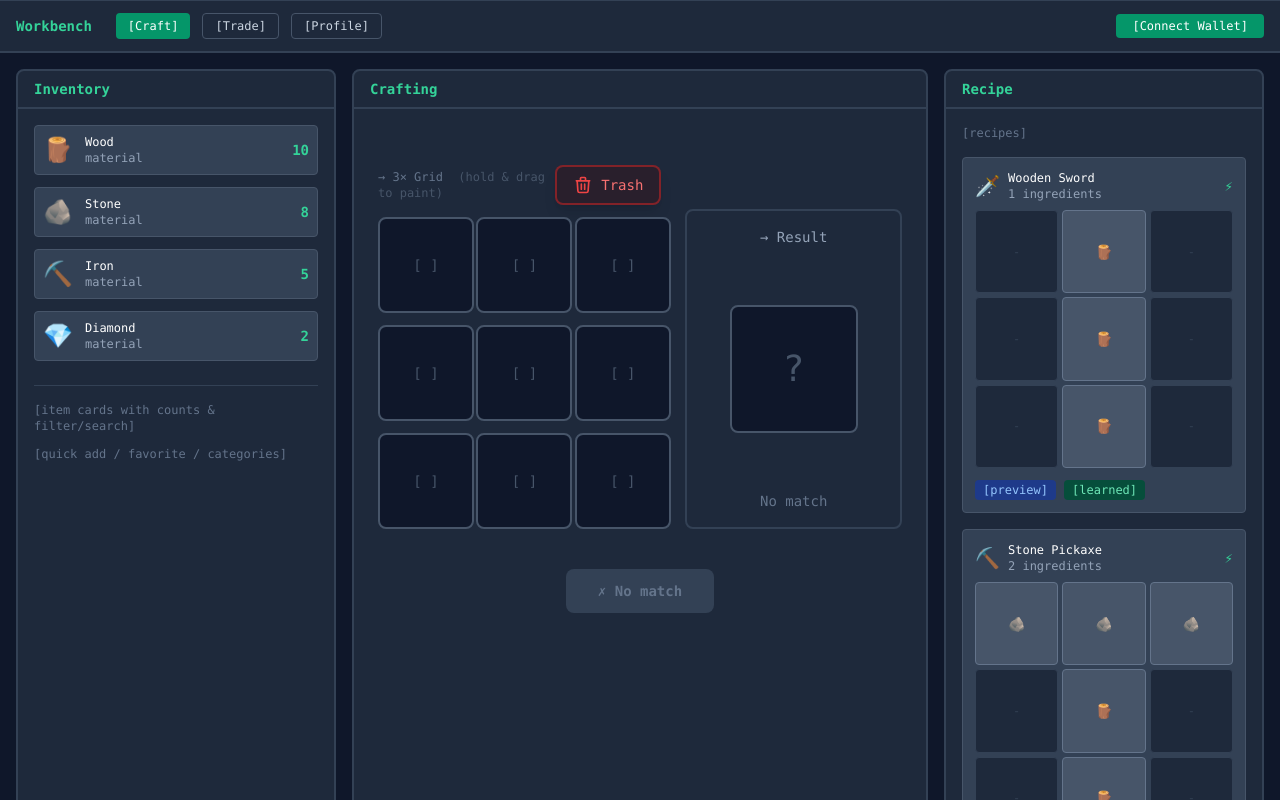
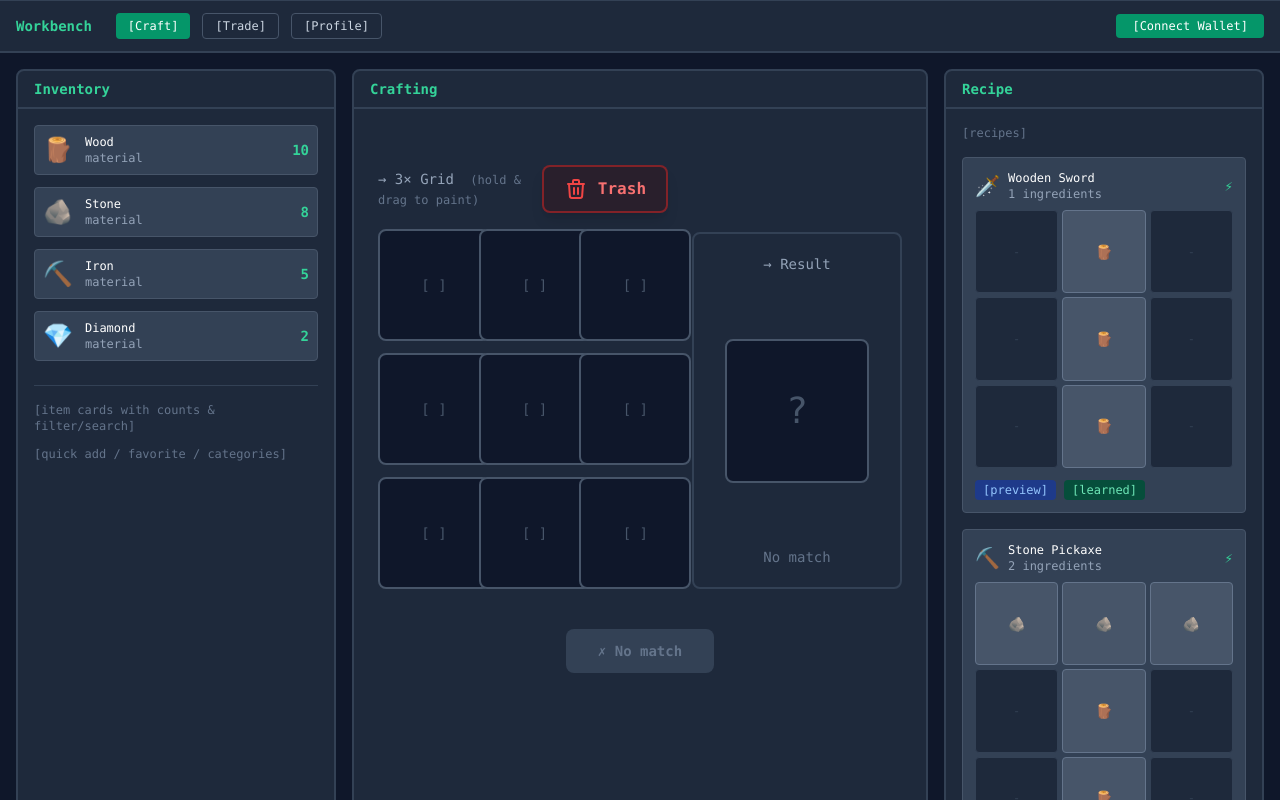
Before and after one commit to thundernan/workbench, a Vue app in the folder client/: page / in a window 1280 px wide. Shown: the top 800 px of the page. Built offline with nearby package versions, Linux system fonts and the light colour scheme.

Commit message:
refactor: refactor main page

```diff
--- a/client/src/views/Home.vue
+++ b/client/src/views/Home.vue
@@ -85,10 +85,10 @@
            <div class="flex items-end gap-6 mb-10">
              <!-- 3x3 Grid -->
             <div>
-              <div class="flex items-center justify-between w-full max-w-xs mb-3 mt-8">
-                <div class="text-slate-500 text-xs">
+               <div class="flex items-center justify-between w-full mb-4 mt-8">
+                 <div class="text-slate-400 text-sm font-medium">
                    → 3× Grid
-                  <span v-if="!isPainting" class="ml-2 text-slate-600">(hold & drag to paint)</span>
+                   <span v-if="!isPainting" class="ml-2 text-slate-500 text-xs">(hold & drag to paint)</span>
                  </div>
                  <!-- Trash Zone -->
                  <div
@@ -96,11 +96,11 @@
                      @dragleave="onTrashDragLeave"
                      @drop="onTrashDrop"
                      @click="clearCraftingGrid"
-                    class="px-4 py-2 rounded-lg border-2 transition-all duration-200 cursor-pointer shadow-lg hover:scale-105"
+                     class="px-5 py-2.5 rounded-lg border-2 transition-all duration-200 cursor-pointer shadow-lg hover:scale-105"
                      :class="isOverTrash ? 'border-red-400 bg-red-900/70 scale-110 shadow-red-500/50' : 'border-red-600/50 bg-red-950/30 hover:border-red-500 hover:bg-red-950/50'"
                  >
-                  <div class="flex items-center gap-2 text-sm font-medium">
-                    <svg class="w-5 h-5" :class="isOverTrash ? 'text-red-400' : 'text-red-500'" fill="none" stroke="currentColor" viewBox="0 0 24 24">
+                   <div class="flex items-center gap-2.5 text-base font-semibold">
+                     <svg class="w-6 h-6" :class="isOverTrash ? 'text-red-400' : 'text-red-500'" fill="none" stroke="currentColor" viewBox="0 0 24 24">
                        <path stroke-linecap="round" stroke-linejoin="round" stroke-width="2" d="M19 7l-.867 12.142A2 2 0 0116.138 21H7.862a2 2 0 01-1.995-1.858L5 7m5 4v6m4-6v6m1-10V4a1 1 0 00-1-1h-4a1 1 0 00-1 1v3M4 7h16" />
                      </svg>
                      <span :class="isOverTrash ? 'text-red-400' : 'text-red-400'">Trash</span>
@@ -119,7 +119,7 @@
                      @drop="onDrop($event, index)"
                      @mousedown="onCellMouseDown($event, index)"
                      @mouseenter="onCellMouseEnter(index)"
-                    class="w-24 h-24 border-2 rounded-lg flex items-center justify-center text-4xl transition-all duration-200"
+                     class="w-28 h-28 border-2 rounded-lg flex items-center justify-center text-5xl transition-all duration-200"
                      :class="getCellClass(cell, index)"
                      :style="{ cursor: isPainting ? 'crosshair' : (cell ? 'move' : 'pointer') }"
                  >
@@ -130,9 +130,9 @@
 
             </div>
              <!-- Result Preview -->
-             <div class="flex flex-col items-center justify-between border-2 border-slate-700 rounded-lg bg-slate-800 p-4" style="width: 240px; height: 320px;">
+             <div class="flex flex-col items-center justify-between border-2 border-slate-700 rounded-lg bg-slate-800 p-5" style="width: 260px; height: 357px;">
                <div class="text-slate-400 text-sm font-medium">→ Result</div>
-               <div class="w-32 h-32 border-2 rounded-lg flex items-center justify-center text-6xl transition-all duration-200"
+               <div class="w-36 h-36 border-2 rounded-lg flex items-center justify-center text-6xl transition-all duration-200"
                     :class="matchedRecipe ? 'border-emerald-400 bg-slate-700 shadow-lg shadow-emerald-500/30' : 'border-slate-600 bg-slate-900'">
                  <span v-if="matchedRecipe" class="select-none">{{ matchedRecipe.result.icon }}</span>
                  <span v-else class="text-slate-600 text-4xl">?</span>
@@ -140,7 +140,7 @@
                <div class="text-center w-full px-2">
                  <div v-if="matchedRecipe" class="text-white text-sm font-semibold truncate">{{ matchedRecipe.result.name }}</div>
                  <div v-else class="text-slate-500 text-sm">No match</div>
-                 <div v-if="matchedRecipe" class="text-slate-400 text-xs mt-1 line-clamp-2">{{ matchedRecipe.result.description }}</div>
+                 <div v-if="matchedRecipe" class="text-slate-400 text-xs mt-1 line-clamp-2 leading-relaxed">{{ matchedRecipe.result.description }}</div>
                </div>
              </div>
            </div>
```
Lines whose indentation alone changed are shown as unchanged.
